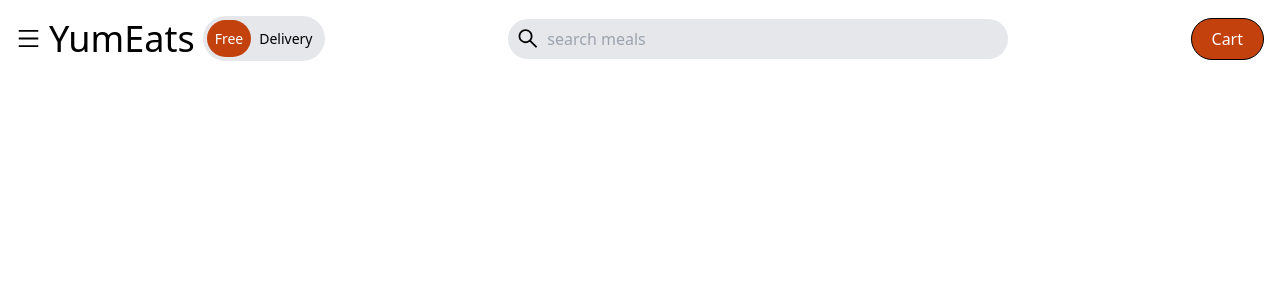
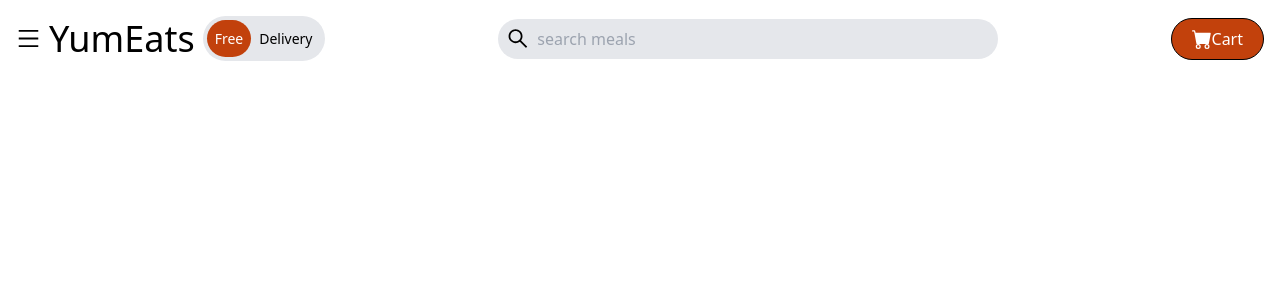
Before and after one commit to katie-franklin23/react-recipes, a React (Create React App) app: page / in a window 1280 px wide. Shown: the top 300 px of the page. Built offline with nearby package versions, Linux system fonts and the light colour scheme.

Commit message:
added cart fill logo

```diff
--- a/src/components/TopNav.js
+++ b/src/components/TopNav.js
@@ -5,6 +5,7 @@ import {
   AiOutlineClose,
   AiFieldTag,
 } from 'react-icons/ai'
+import { BsFillCartFill, BsPerson } from 'react-icons/bs'
 
 const TopNav = () => {
   return (
@@ -33,7 +34,7 @@ const TopNav = () => {
         />
       </div>
       <button className="bg-orange-700 text-white hidden md:flex items-center py-2 rounded-full">
-        Cart
+        <BsFillCartFill size={20} /> Cart
       </button>
     </div>
   )
```
